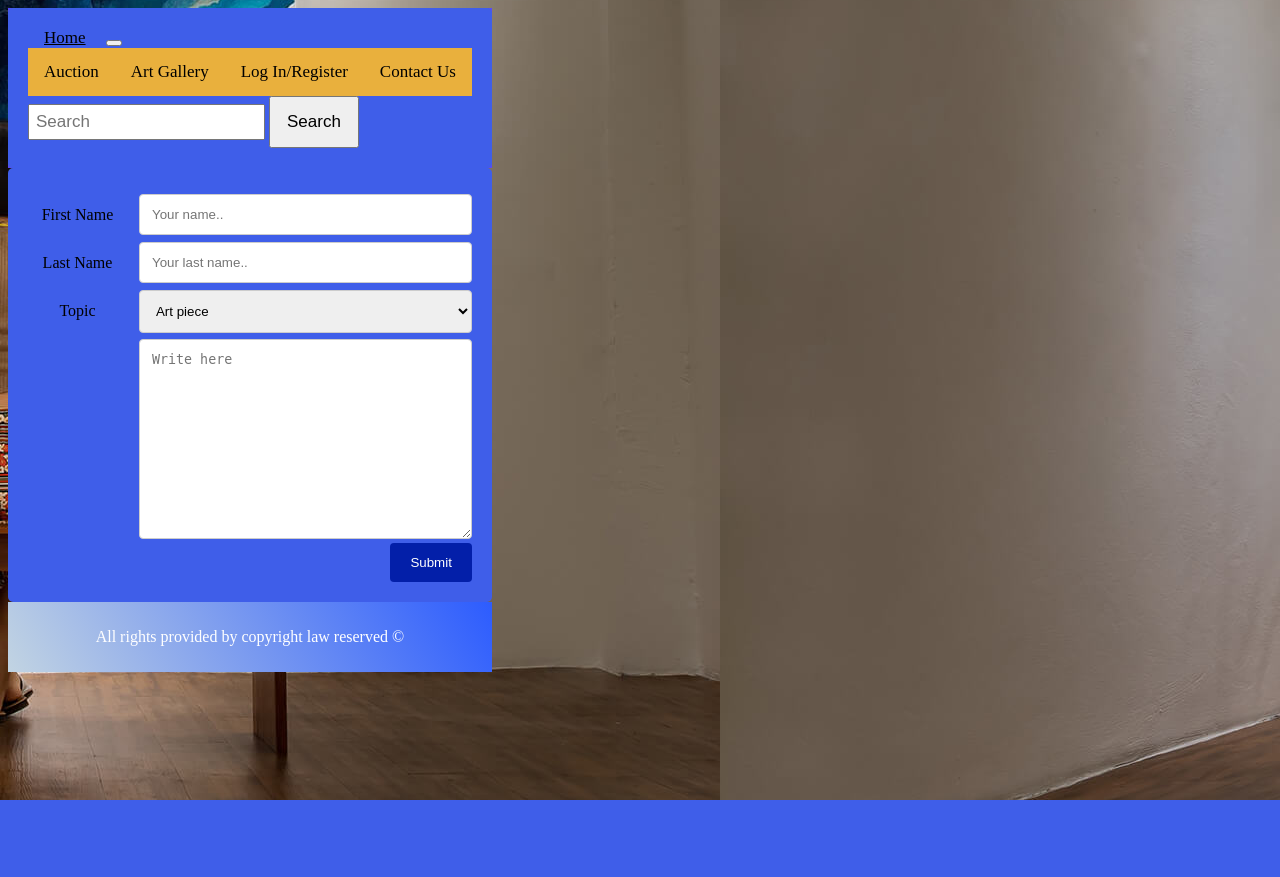
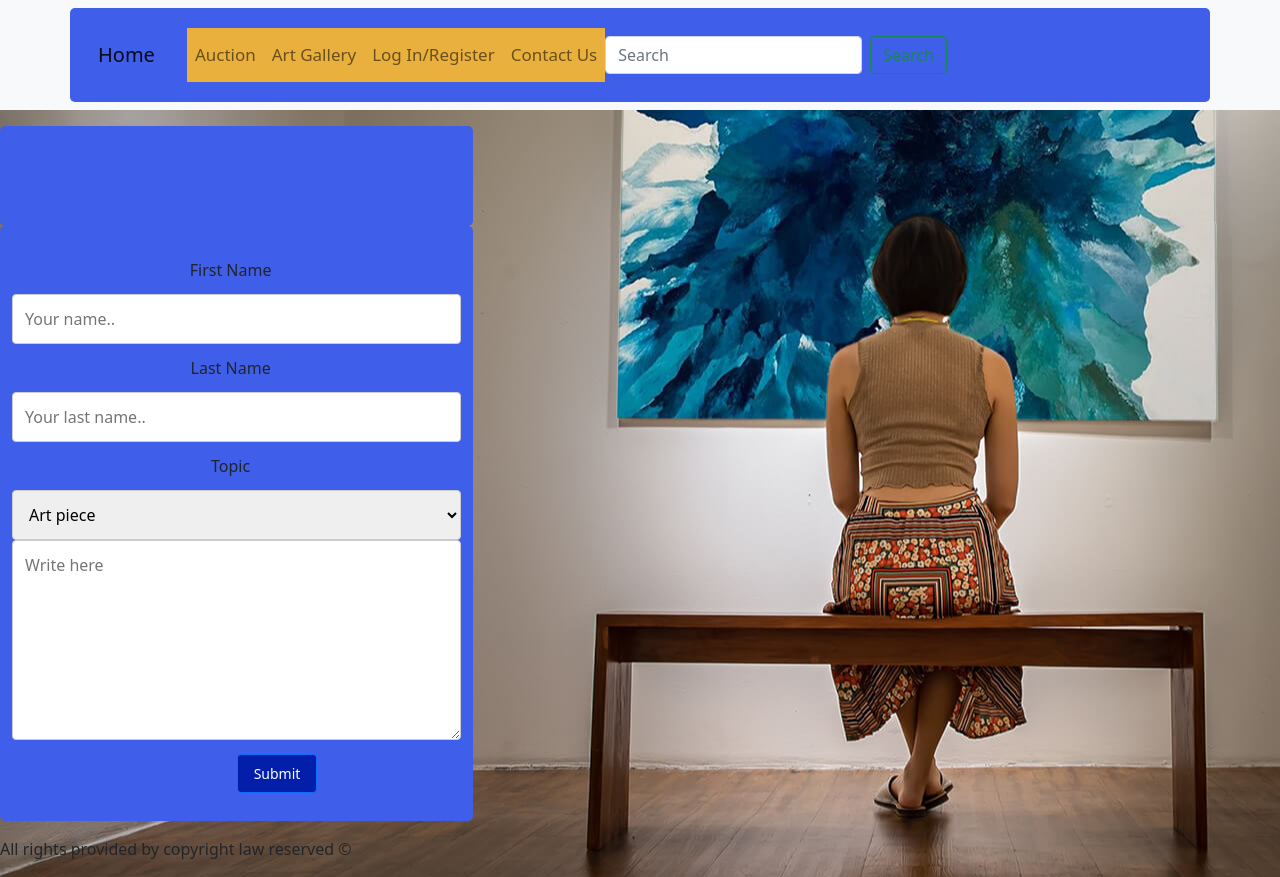
Before and after one commit to rhramtsov/rhramtsov, a Django app: page /contact_us/ in a window 1280 px wide. Before the commit the page ends 800 px from the top, so only its background shows below. Run offline with Django 4.2, Linux system fonts and the light colour scheme.

Commit message:
upadated template

```diff
--- a/auction/templates/contact_us.html
+++ b/auction/templates/contact_us.html
@@ -2,16 +2,24 @@
 <html lang="en">
 <head>
     <meta charset="UTF-8">
-    <meta http-equiv="X-UA-Compatible" content="IE=edge">
-    <meta name="viewport" content="width=device-width, initial-scale=1.0">
+    <p></p>
+    <title1>Contact us</title>
+    <meta name="viewport" content="width=device-width, initial-scale=1">
+    <link href="https://cdn.jsdelivr.net/npm/bootstrap@5.1.3/dist/css/bootstrap.min.css" rel="stylesheet">
     <link rel="stylesheet" href="/auction/templates/static/stylecotact_us.css">
-    <script src="static/"></script>
-    <title>Contact us</title>
+    <link rel="stylesheet" href="https://cdn.jsdelivr.net/npm/bootstrap@5.1.3/dist/css/bootstrap.min.css">
+    <script defer src="static/navbar.js"></script>
+    <p></p>
+
+
+
 </head>
-<body id= "backgroundPic" p style="background-image: url('/media/backpichome.jpg');">
+<body id="backgroundPic" style="background-image: url('/media/backpichome.jpg');">
 
   <!-- Navbar -->
-  <nav class="navbar navbar-expand-lg navbar-light bg-light">
+
+    <!-- Navbar -->
+<nav class="navbar navbar-expand-lg navbar-light bg-light fixed-top">
     <div class="container">
         <a class="navbar-brand" href="{% url 'home' %}">Home</a>
         <button class="navbar-toggler" type="button" data-bs-toggle="collapse" data-bs-target="#navbarNav" aria-controls="navbarNav" aria-expanded="false" aria-label="Toggle navigation">
@@ -49,30 +57,22 @@
     </div>
 </nav>
 
+<h1>We what to be in n touch</h1>
+
+<div class="container mt-3" style="padding-top: 80px;">
   {% if messages %}
-      <div class="container mt-3">
       {% for message in messages %}
           <div class="alert alert-{{ message.tags }}">
               {{ message }}
           </div>
       {% endfor %}
+  {% endif %}
 </div>
-  {% endif %}
-
-  <!-- Content block -->
 {% block content %}
-
-          </ul>
-      </div>
-  {% endblock content %}
-
-  <script src="https://cdn.jsdelivr.net/npm/bootstrap@5.1.3/dist/js/bootstrap.bundle.min.js"></script>
-
-
-    <center><div class="container">
-      <form action="{% url 'handle_contact' %}" method="post">
+  <center>
+      <div class="container">
+          <form action="{% url 'contact' %}" method="post">
               {% csrf_token %}
-
               <div class="row">
                   <div class="col-25">
                       <label for="fname">First Name</label>
@@ -109,13 +109,33 @@
                       <textarea id="subject" name="subject" placeholder="Write here" style="height:200px"></textarea>
                   </div>
               </div>
-          <div class="row">
-            <input type="submit" value="Submit"></div>
+              <div class="button1">
+                <input type="submit" class="btn btn-primary" value="Submit">
+              </div>
           </form>
       </div>
   </center>
+{% endblock content %}
+
+<script>
+  let lastScrollTop = 0;
+  const navbar = document.querySelector('.navbar');
+
+  window.addEventListener('scroll', function() {
+    let scrollTop = window.pageYOffset || document.documentElement.scrollTop;
+    if (scrollTop > lastScrollTop) {
+      navbar.style.top = '-100px'; // Hide navbar by moving it above the screen
+    } else {
+      navbar.style.top = '0'; // Show navbar
+    }
+    lastScrollTop = scrollTop;
+  });
+</script>
+
+
 <footer>
   <p> <div id="footer1"> </div> All rights provided by copyright law reserved © </p>
 </footer>
-</p></body>
+<script src="https://cdn.jsdelivr.net/npm/bootstrap@5.1.3/dist/js/bootstrap.bundle.min.js"></script>
+</body>
 </html>
--- a/auction/templates/static/stylecotact_us.css
+++ b/auction/templates/static/stylecotact_us.css
@@ -1,31 +1,22 @@
 #backgroundPic {
-    background-position: -100%;
+  background-position: center;
 }
 
 .navbar {
-    background-color: #5b4af4;
+  position: fixed;
+  top: 0;
+  left: 0;
+  width: 100%;
+  transition: top 0.3s; /* This line adds smooth transition */
 }
 
-
-.navbar-nav .nav-link {
+.navbar-nav .nav-link, .navbar-brand, .btn-outline-success {
   color: black;
   font-size: 17px;
   padding: 14px 16px;
 }
 
-.navbar-nav .nav-link:hover {
-    background-color: #ddd;
-}
-
-.navbar-brand,
-.btn-outline-success {
-    color: black;
-    font-size: 17px;
-    padding: 14px 16px;
-}
-
-.navbar-brand:hover,
-.btn-outline-success:hover {
+.navbar-nav .nav-link:hover, .navbar-brand:hover, .btn-outline-success:hover {
   background-color: #ddd;
 }
 
@@ -37,31 +28,9 @@
 .form-control {
   padding: 6px;
   font-size: 17px;
+  border: 1px solid #ccc;
 }
 
-@media screen and (max-width: 600px) {
-    .navbar-nav .nav-link,
-    .form-control {
-        padding: 14px;
-        text-align: left;
-        width: 100%;
-    }
-
-    .form-control {
-        border: 1px solid #ccc;
-    }
-}
-
-
-  footer {
-    background: linear-gradient(780deg,  #c2d4e2, #2D5CFE);
-    padding: 10px;
-    text-align: center;
-    color: white
-
-
-  }
-  *
 ul {
   list-style-type: none;
   margin: 0;
@@ -78,36 +47,29 @@
   display: block;
   color: blue;
   text-align: center;
-  text-size-adjust: 15px;
-  text-decoration: underline;
-  text-overflow: clip;
+  font-size: 15px;
+  text-decoration: none;
   padding: 14px 16px;
-  text-decoration: none;
 }
 
 li a:hover {
-  background-color:  #bbbcc1;
+  background-color: #bbbcc1;
 }
 
 body {
   background: scroll;
   height: fit-content;
   width: fit-content;
-
 }
 
 h1 {
-  background: image 10px;
-  text-decoration: bold;
   text-decoration: underline;
   border: outset rgb(0, 0, 0) 3px;
-  height: inherit 15px;
   color: rgb(0, 0, 0);
-  background: linear-gradient(780deg,  #ffffff, #e0e6f2);
-
+  background: linear-gradient(780deg, #ffffff, #e0e6f2);
 }
 
-input[type=text], select, textarea{
+input[type=text], select, textarea {
   width: 100%;
   padding: 12px;
   border: 1px solid #ccc;
@@ -116,63 +78,70 @@
   resize: vertical;
 }
 
-/* Style the label to display next to the inputs */
 label {
   padding: 12px 12px 12px 0;
   display: inline-block;
 }
 
-/* Style the submit button */
 input[type=submit] {
   background-color: #031fa9;
   color: white;
-  padding: 12px 20px;
-  border: none;
-  border-radius: 4px;
+  padding: 8px 16px; /* Reduced padding */
+  text-align: center;
+  text-decoration: none;
+  display: inline-block;
+  font-size: 14px; /* Reduced font size */
   cursor: pointer;
-  float: right;
 }
 
-/* Style the container */
+.button1 {
+  width: 20px;      /* This will make the button only as wide as its content */
+  padding: 8px 12px;   /* Adjusts the padding around the button text */
+  font-size: 14px;  /* Changes the font size of the button text */
+  border-radius: 4px;  /* Rounded corners for the button */
+}
+
+
 .container {
   border-radius: 5px;
   background-color: #3f5ee9;
   padding: 20px;
 }
 
-/* Floating column for labels: 25% width */
 .col-25 {
   float: left;
   width: 25%;
   margin-top: 6px;
 }
 
-/* Floating column for inputs: 75% width */
 .col-75 {
   float: left;
   width: 75%;
   margin-top: 6px;
 }
 
-/* Clear floats after the columns */
 .row:after {
   content: "";
   display: table;
   clear: both;
 }
 
-/* Responsive layout - when the screen is less than 600px wide, make the two columns stack on top of each other instead of next to each other */
 @media screen and (max-width: 600px) {
+  .navbar-nav .nav-link, .form-control {
+    padding: 14px;
+    text-align: left;
+    width: 100%;
+  }
+
   .col-25, .col-75, input[type=submit] {
     width: 100%;
     margin-top: 0;
   }
-}
+
   footer {
-  background: linear-gradient(780deg,  #c2d4e2, #2D5CFE);
+    background: linear-gradient(780deg, #c2d4e2, #2D5CFE);
     padding: 10px;
     text-align: center;
-  color: white
-
-
+    color: white;
   }
+}
--- a/auction/views.py
+++ b/auction/views.py
@@ -30,7 +30,6 @@
         form = ArtPieceForm()
 
     return render(request, 'create_art_piece.html', {'form': form})
-
 
 def buy_now_art_pieces(request):
     art_pieces = ArtPiece.objects.exclude(buy_now_price=None)
@@ -71,9 +70,13 @@
     return render(request, 'art_gallery.html', {'art_pieces': art_pieces})
 
 def my_collection(request):
-    if request.user.is_authenticated:
-        user_collection = ArtPiece.objects.filter(collector=request.user)
-        return render(request, 'my_collection.html', {'collection': user_collection})
+    user = request.user
+    if user.is_authenticated:
+        user_art_pieces = ArtPiece.objects.filter(collector=user)
+        context = {
+            'user_art_pieces': user_art_pieces
+        }
+        return render(request, 'my_collection.html', context)
     else:
         return redirect('login')
 
```
Also changed, not shown: auction/templates/art_gallery.html (+36 -32 lines), auction/templates/auctions.html (+23 -6 lines), auction/templates/index.html (+4 -3 lines), auction/templates/my_collection.html (+66 -25 lines), auction/templates/static/style.css (+6 -13 lines), auction/templates/static/styleartgallery.css (+14 -9 lines), db.sqlite3. Lines whose indentation alone changed are shown as unchanged.
